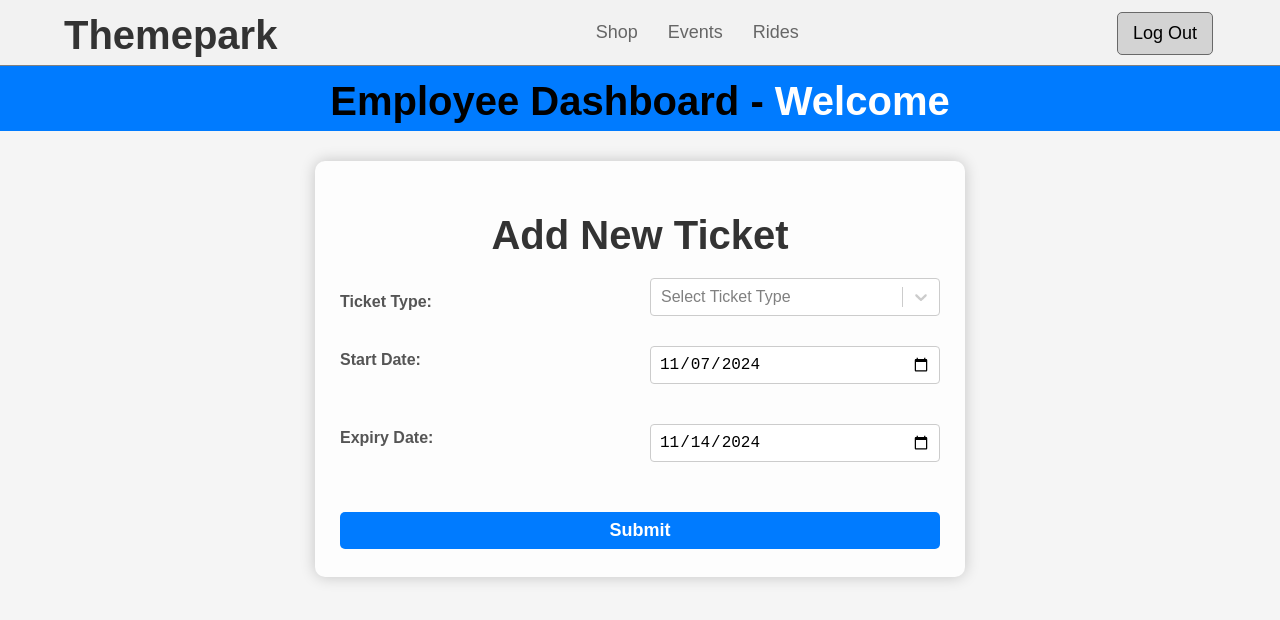
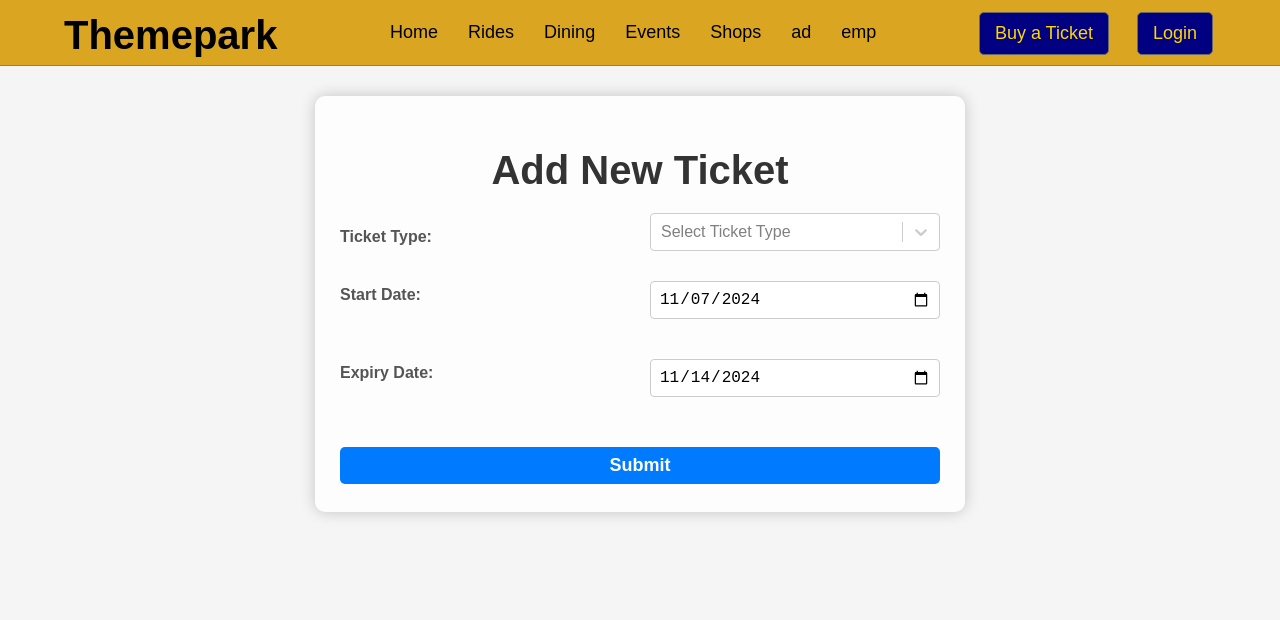
Before and after one commit to zzLinie/themepark, a React (Vite) app in the folder frontend/: page /ticket in a window 1280 px wide. Shown: the top 620 px of the page. Built offline with nearby package versions, Linux system fonts and the light colour scheme.

Commit message:
Changed header for ticket

```diff
--- a/frontend/src/pages/TicketForm.jsx
+++ b/frontend/src/pages/TicketForm.jsx
@@ -2,7 +2,7 @@
 import { useState } from "react";
 import Select from "react-select";
 import axios from "axios";
-import EmployeeHeader from "../components/employeeHeader";
+import Header from "../components/header";
 
 const TicketForm = () => {
   // Get today's date in YYYY-MM-DD
@@ -62,7 +62,7 @@ const TicketForm = () => {
 
   return (
     <>
-      <EmployeeHeader />
+      <Header />
       <div className="dataentryformcontainer">
         <h1>Add New Ticket</h1>
         <form onSubmit={handleSubmit}>
```
